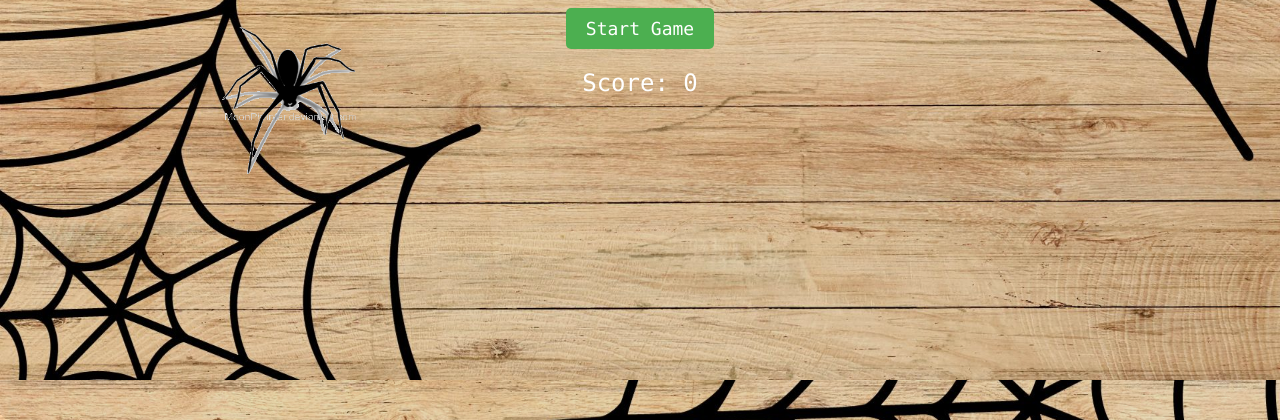
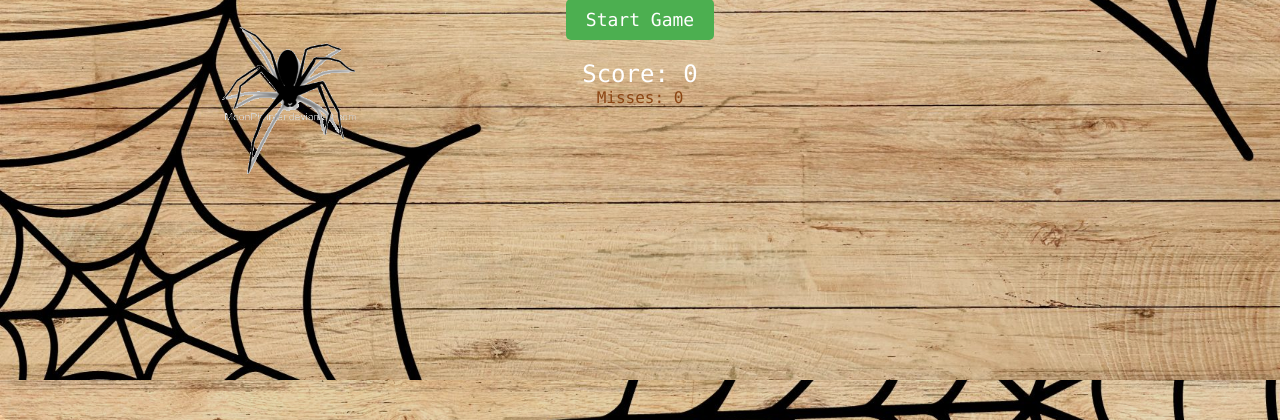
Before and after one commit to ShauryaMalhan/BlynkTrap, a plain HTML site: page index.html in a window 1280 px wide. Shown: the part 420-840 px from the top of the page. Drawn offline with Linux system fonts and the light colour scheme; files whose address does not match are found by name.

Commit message:
Update index.html

```diff
--- a/index.html
+++ b/index.html
@@ -11,7 +11,9 @@
         <h1>Welcome to BlinkTrap Game</h1>
         <a href="game.html" class="start-button">Start Game</a>
         <div class="score">Score: <span id="score">0</span></div>
+        <div class="misses">Misses: <span id="misses">0</span></div>
         <img src="spider.gif" alt="Spider" class="spider">
     </div>
+
 </body>
 </html>
```
